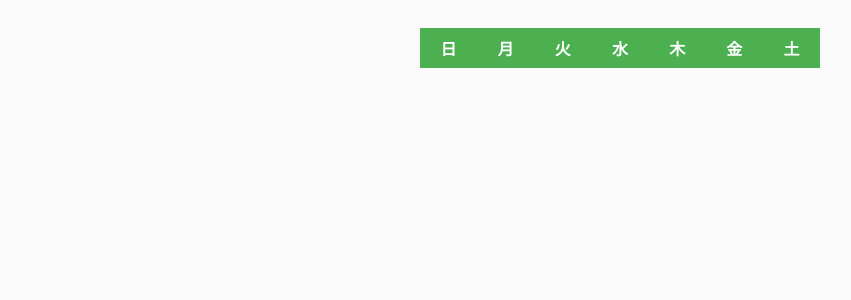
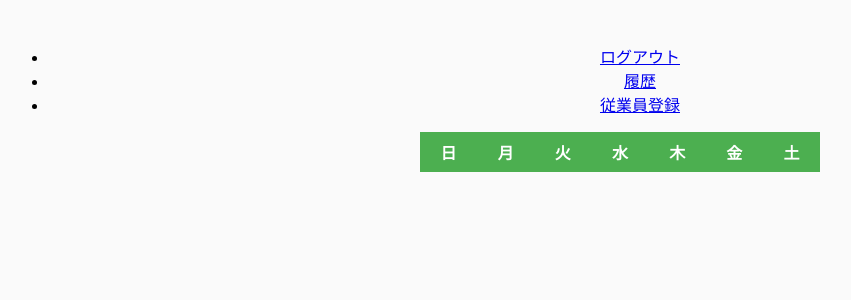
Before and after one commit to Manankimodo/ayosuya, a Flask app: page /login/admin in a window 1280 px wide. Shown: the top 300 px of the page, without its empty margins (20-871 px from the left). Run offline with Flask 3, Linux system fonts and the light colour scheme; lists and menus that the app fills with data are empty.

Commit message:
no message

```diff
--- a/sotuken/templates/calendar2.html
+++ b/sotuken/templates/calendar2.html
@@ -15,13 +15,13 @@
     </div>
 
     <!-- ▼ メニュー本体 -->
-    <!-- <nav class="menu" id="menu">
+    <nav class="menu" id="menu">
         <ul>
             <li><a href="{{ url_for('login.login') }}">ログアウト</a></li>
             <li><a href="{{ url_for('shift.manage_faq') }}">履歴</a></li>
             <li><a href="{{ url_for('insert.insert') }}">従業員登録</a></li>
         </ul>
-    </nav> -->
+    </nav>
 
 
     <!-- ▼ カレンダー部分 -->
```
Also changed, not shown: chroma_db/chroma.sqlite3, 1 other file.
